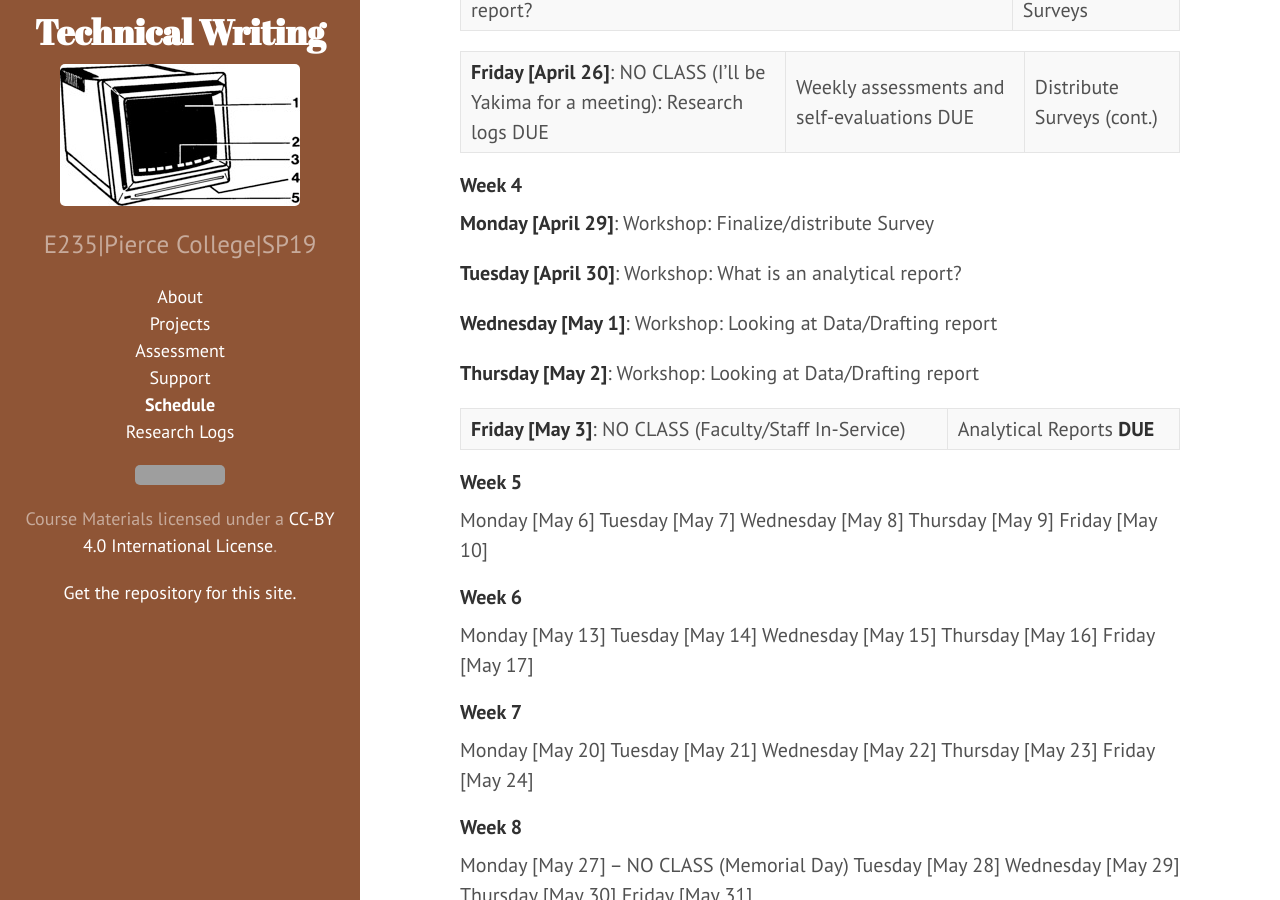
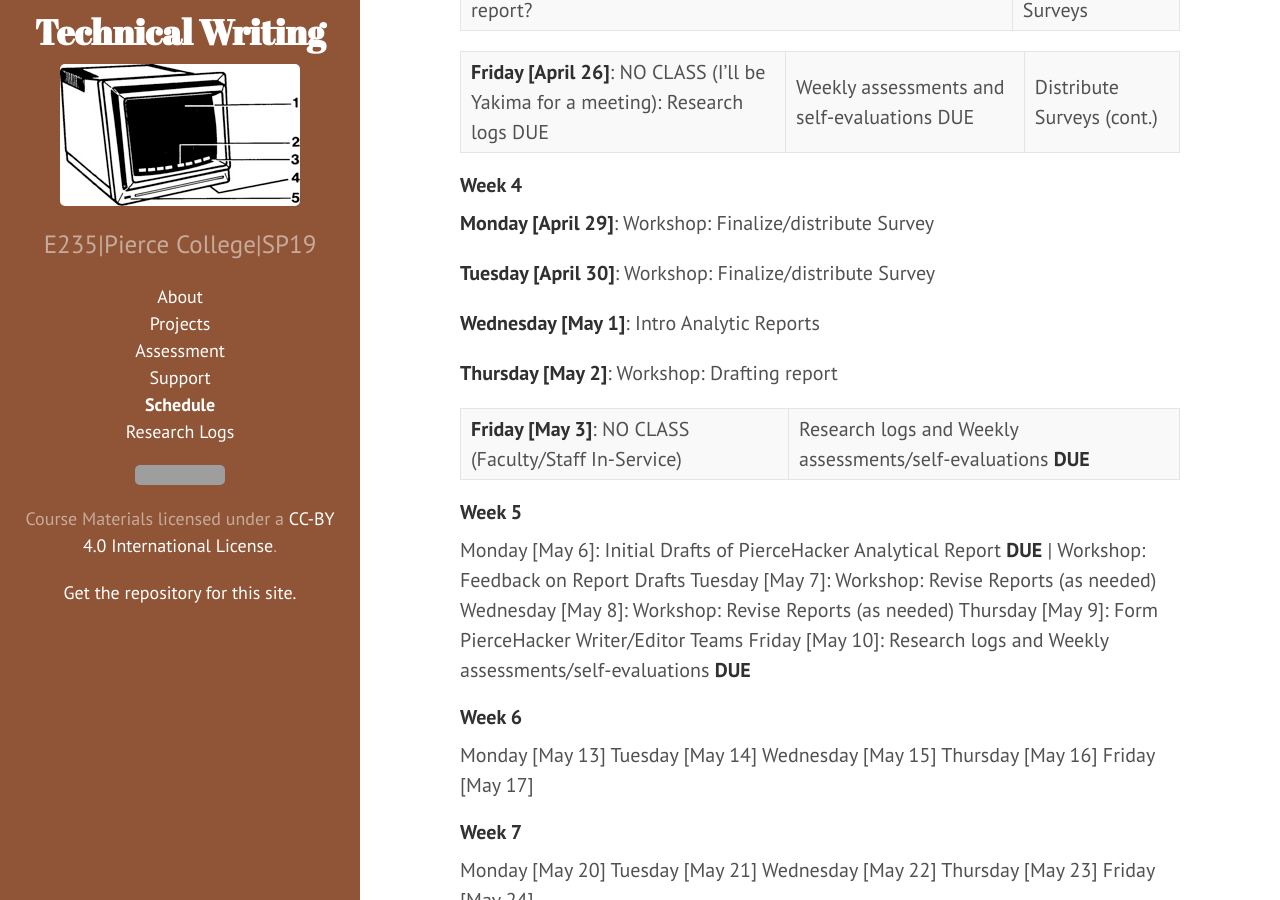
Before and after one commit to jloan/e235, a Jekyll site: the page built from 04schedule.md, in a window 1280 px wide and 900 px high, scrolled down 1510 px. Built offline with Jekyll 4.4.1, drawn with Linux system fonts in a browser that asks for light colours; grey boxes are pictures that could not be loaded.

Commit message:
Update 04schedule.md

```diff
--- a/04schedule.md
+++ b/04schedule.md
@@ -44,21 +44,22 @@ Friday [April 19]: (start of class) Research logs DUE | Weekly assessments and s
 
 **Monday [April 29]**: Workshop: Finalize/distribute Survey
 
-**Tuesday [April 30]**: Workshop: What is an analytical report?
+**Tuesday [April 30]**: Workshop: Finalize/distribute Survey
 
-**Wednesday [May 1]**: Workshop: Looking at Data/Drafting report
+**Wednesday [May 1]**: Intro Analytic Reports
 
-**Thursday [May 2]**: Workshop: Looking at Data/Drafting report
+**Thursday [May 2]**: Workshop: Drafting report
 
-**Friday [May 3]**: NO CLASS (Faculty/Staff In-Service) | Analytical Reports **DUE**
+**Friday [May 3]**: NO CLASS (Faculty/Staff In-Service) | Research logs and Weekly assessments/self-evaluations **DUE**
 
 #### Week 5
 
-Monday [May 6]
-Tuesday [May 7]
-Wednesday [May 8]
-Thursday [May 9]
-Friday [May 10]
+Monday [May 6]: Initial Drafts of PierceHacker Analytical Report **DUE** | Workshop: Feedback on Report Drafts
+Tuesday [May 7]: Workshop: Revise Reports (as needed)
+Wednesday [May 8]: Workshop: Revise Reports (as needed)
+Thursday [May 9]: Form PierceHacker Writer/Editor Teams
+Friday [May 10]: Research logs and Weekly assessments/self-evaluations **DUE**
+
 
 #### Week 6
 
```
